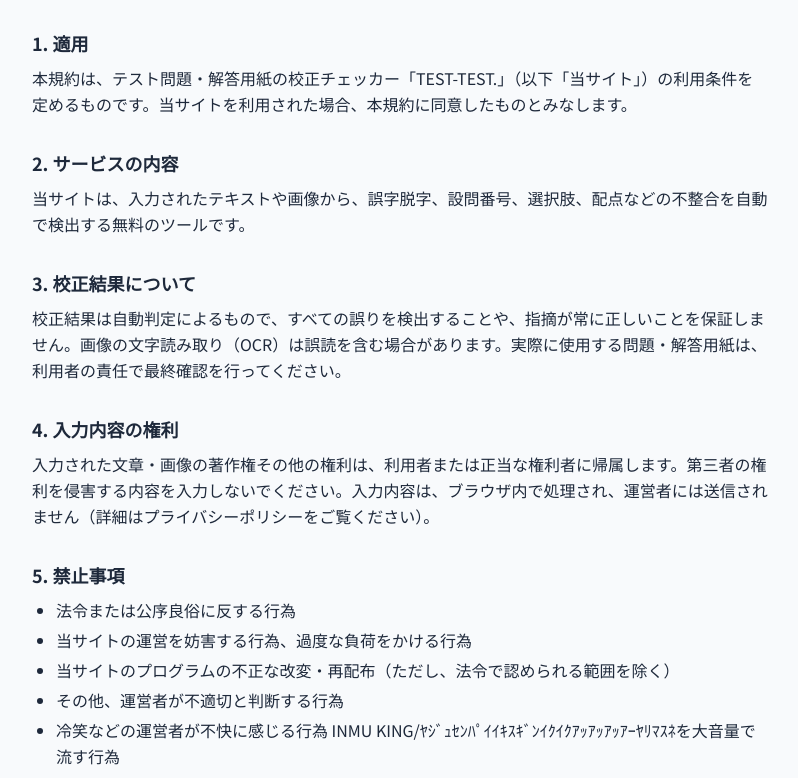
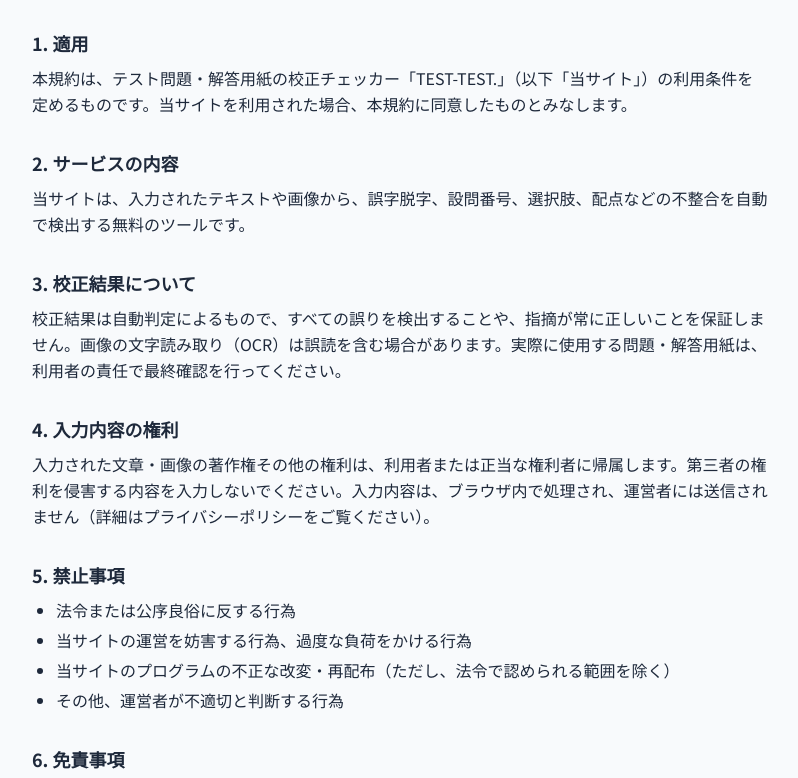
Before and after one commit to masa64xmasa-hub/TEST-TEST., a plain HTML site: page terms.html in a window 1280 px wide. Shown: the part 137-915 px from the top of the page, without its empty margins (240-1038 px from the left). Drawn offline with nearby package versions, Linux system fonts and the light colour scheme.

Commit message:
Update terms.html

```diff
--- a/terms.html
+++ b/terms.html
@@ -44,7 +44,6 @@
         <li>当サイトの運営を妨害する行為、過度な負荷をかける行為</li>
         <li>当サイトのプログラムの不正な改変・再配布（ただし、法令で認められる範囲を除く）</li>
         <li>その他、運営者が不適切と判断する行為</li>
-        <li>冷笑などの運営者が不快に感じる行為 INMU KING/ﾔｼﾞｭｾﾝﾊﾟｲｲｷｽｷﾞﾝｲｸｲｸｱｯｱｯｱｯｱｰﾔﾘﾏｽﾈを大音量で流す行為</li>
       </ul>
     </section>
 
```
